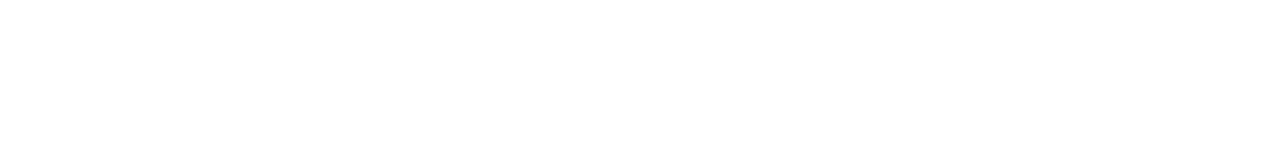
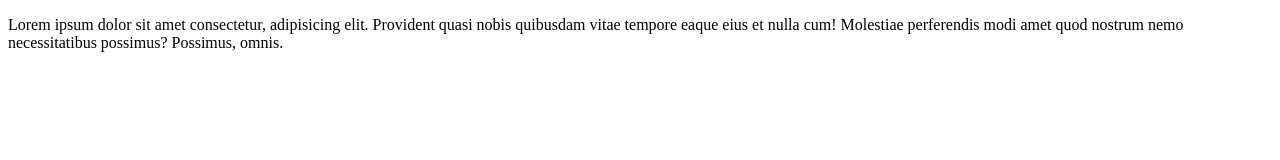
Before and after one commit to Vedansh404/learn-git, a plain HTML site: page index.html in a window 1280 px wide. Drawn offline with Linux system fonts and the light colour scheme.

Commit message:
added paragraph to code

```diff
--- a/index.html
+++ b/index.html
@@ -5,5 +5,12 @@
     <meta name="viewport" content="width=device-width, initial-scale=1.0" />
     <title>Git Website</title>
   </head>
-  <body></body>
+  <body>
+    <p>
+      Lorem ipsum dolor sit amet consectetur, adipisicing elit. Provident quasi
+      nobis quibusdam vitae tempore eaque eius et nulla cum! Molestiae
+      perferendis modi amet quod nostrum nemo necessitatibus possimus? Possimus,
+      omnis.
+    </p>
+  </body>
 </html>
```
